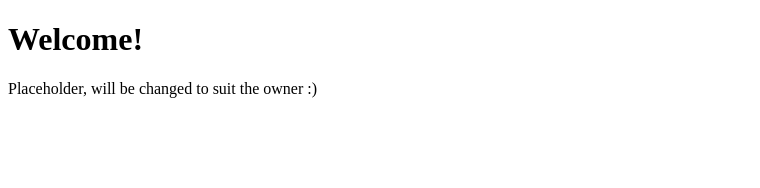
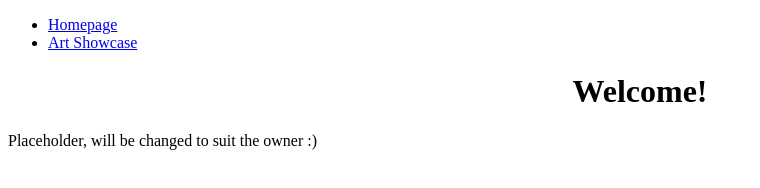
Before and after one commit to VeryVictini/thatbraixenWebsite, a plain HTML site: page index.html in a window 1280 px wide. Shown: the whole page, without its empty margins (0-760 px from the left). Drawn offline with Linux system fonts and the light colour scheme.

Commit message:
added style files

```diff
--- a/index.html
+++ b/index.html
@@ -4,9 +4,17 @@
   <meta charset="UTF-8">
   <meta http-equiv="X-UA-Compatible" content="IE=edge">
   <meta name="viewport" content="width=device-width, initial-scale=1.0">
+  <link rel="stylesheet" href="stylesheets/styles.css">
   <title>ThatBraixen</title>
 </head>
 <body>
+  <nav>
+    <ul>
+      <li><a href="index.html">Homepage</a></li>
+      <li><a href="page2.html">Art Showcase</a></li>
+
+    </ul>
+  </nav>
   <h1>Welcome!</h1>
   <p>Placeholder, will be changed to suit the owner :)</p>
 </body>
--- /dev/null
+++ b/stylesheets/styles.css
@@ -0,0 +1,4 @@
+h1{
+  font-family: serif;
+  text-align: center;
+}
```
Also changed, not shown: stylesheets/page2style.css (added), stylesheets/page3style.css (added), stylesheets/page4 style.css (added), 1 other file.
